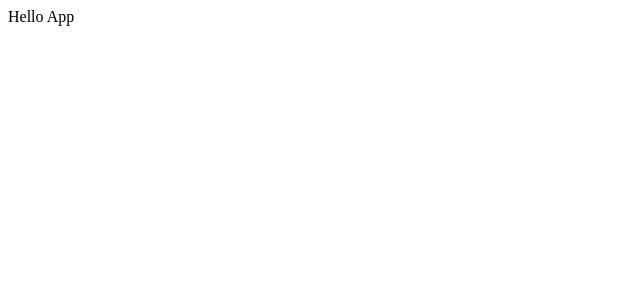
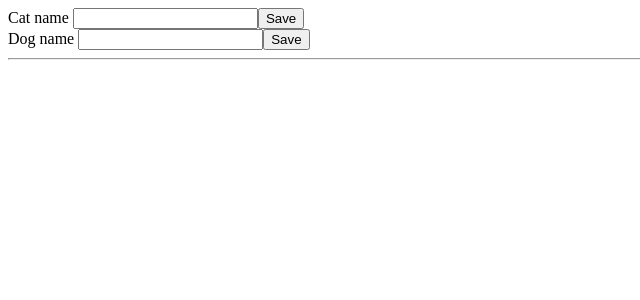
Before and after one commit to AndriyBoiko/reacts, a React (Create React App) app: page / in a window 1280 px wide. Shown: the top 300 px of the page, without its empty margins (0-640 px from the left). Built offline with nearby package versions, Linux system fonts and the light colour scheme.

Commit message:
homeWork_5_Reducer

```diff
--- a/src/App.js
+++ b/src/App.js
@@ -1,9 +1,74 @@
-import './App.css';
+import {useReducer, useState} from 'react'
+
+
+const reducer = (state, action) => {
+    const {type, payload} = action;
+    switch (type) {
+        case 'addCat':
+            return {...state, cats: [...state.cats, {name: payload, id: Date.now()}]}
+        case 'deleteCat':
+            return {...state, cats: state.cats.filter(cat => cat.id !== payload)}
+        case 'addDog':
+            return {...state, dogs: [...state.dogs, {name: payload, id: Date.now()}]}
+        case 'deleteDog':
+            return {...state, dogs: state.dogs.filter(dog => dog.id !== payload)}
+        default :
+            return state
+    }
+}
 
 function App() {
+    const [state, dispatch] = useReducer(reducer, { cats: [], dogs: [] });
+
+    const [catValue, setCatValue] = useState('');
+    const [dogValue, setDogValue] = useState('');
+
+    const createCat = () => {
+        dispatch({type: 'addCat', payload: catValue});
+        setCatValue('')
+    }
+    const createDog = () => {
+        dispatch({type: 'addDog', payload: dogValue});
+        setDogValue('')
+    }
+
     return (
         <div>
-            Hello App
+            <div>
+                <div>
+                    <label > Cat name  <input type="text" onChange={({target}) => setCatValue(target.value)} value={catValue}/></label>
+                    <button onClick={createCat}>Save</button>
+                </div>
+                <div>
+                    <label >Dog name <input type="text" onChange={({target}) => setDogValue(target.value)} value={dogValue}/></label>
+                    <button onClick={createDog}>Save</button>
+                </div>
+            </div>
+            <hr/>
+
+           <div>
+                <div>
+                {
+                    state.cats.map(cat => (
+                        <div key={cat.id}> {cat.name}
+                            <button onClick={() => dispatch({type: 'deleteCat', payload: cat.id})}> delete</button>
+                        </div>
+
+                    ))
+                }
+            </div>
+                <div>
+                {
+                    state.dogs.map(dog => (
+                        <div key={dog.id}>
+                            {dog.name}
+                            <button onClick={() => dispatch({type: 'deleteDog', payload: dog.id})}> delete</button>
+                        </div>
+
+                    ))
+                }
+            </div>
+           </div>
         </div>
     );
 }
```
